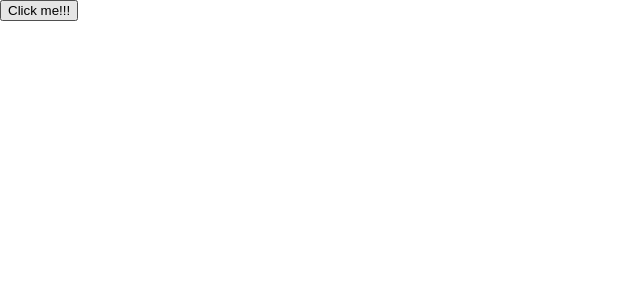
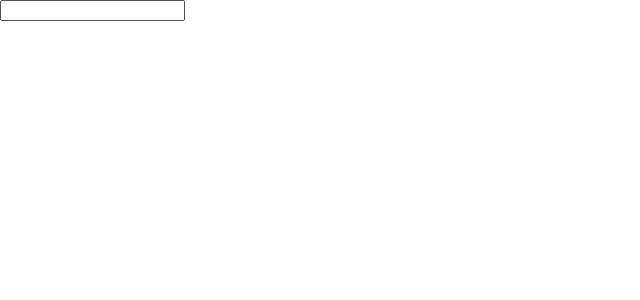
Before and after one commit to akaRaphael/vue-basic, a Vue app: page / in a window 1280 px wide. Shown: the top 300 px of the page, without its empty margins (0-640 px from the left). Built offline with nearby package versions, Linux system fonts and the light colour scheme.

Commit message:
learned about vue event key

```diff
--- a/src/App.vue
+++ b/src/App.vue
@@ -1,18 +1,13 @@
 <template>
-  <button @click="handlerA(), handlerB()">
-    Click me!!!
-  </button>
+  <input type="text" />
 </template>
 
 <script>
 export default {
-  methods: {
-    handlerA() {
-      console.log('handler A!')
-    },
-    handlerB() {
-      console.log('handler B!')
-    },
+  data() {
+    return {
+
+    }
   }
 }
 </script>
```
